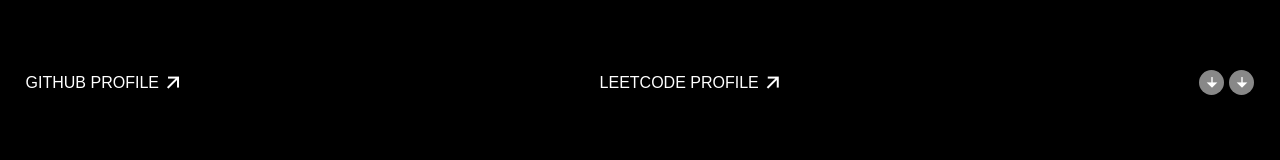
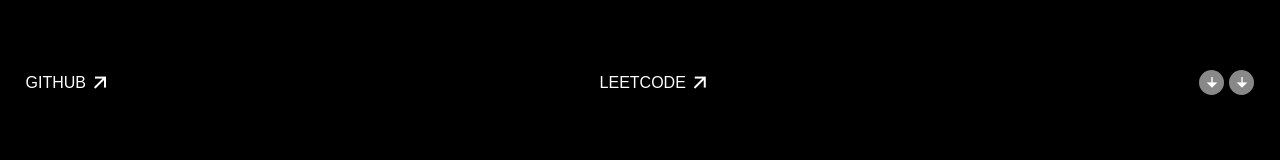
Before and after one commit to Haarsh1306/Portfolio, an Angular app: page / in a window 1280 px wide. Shown: the part 628-788 px from the top of the page. Built offline with nearby package versions, Linux system fonts and the light colour scheme.

Commit message:
home changes

```diff
--- a/src/app/home/home.component.html
+++ b/src/app/home/home.component.html
@@ -22,8 +22,8 @@
       </div>
     </div>
     <div class="footerHome">
-      <a href="https://github.com/Haarsh1306" target="_blank">Github Profile<i class="ri-arrow-right-up-line"></i></a>
-      <a href="https://leetcode.com/Harsh1306/" target="_blank">Leetcode Profile<i
+      <a href="https://github.com/Haarsh1306" target="_blank">Github<i class="ri-arrow-right-up-line"></i></a>
+      <a href="https://leetcode.com/Harsh1306/" target="_blank">Leetcode<i
           class="ri-arrow-right-up-line"></i></a>
 
       <div class="iconset">
```
